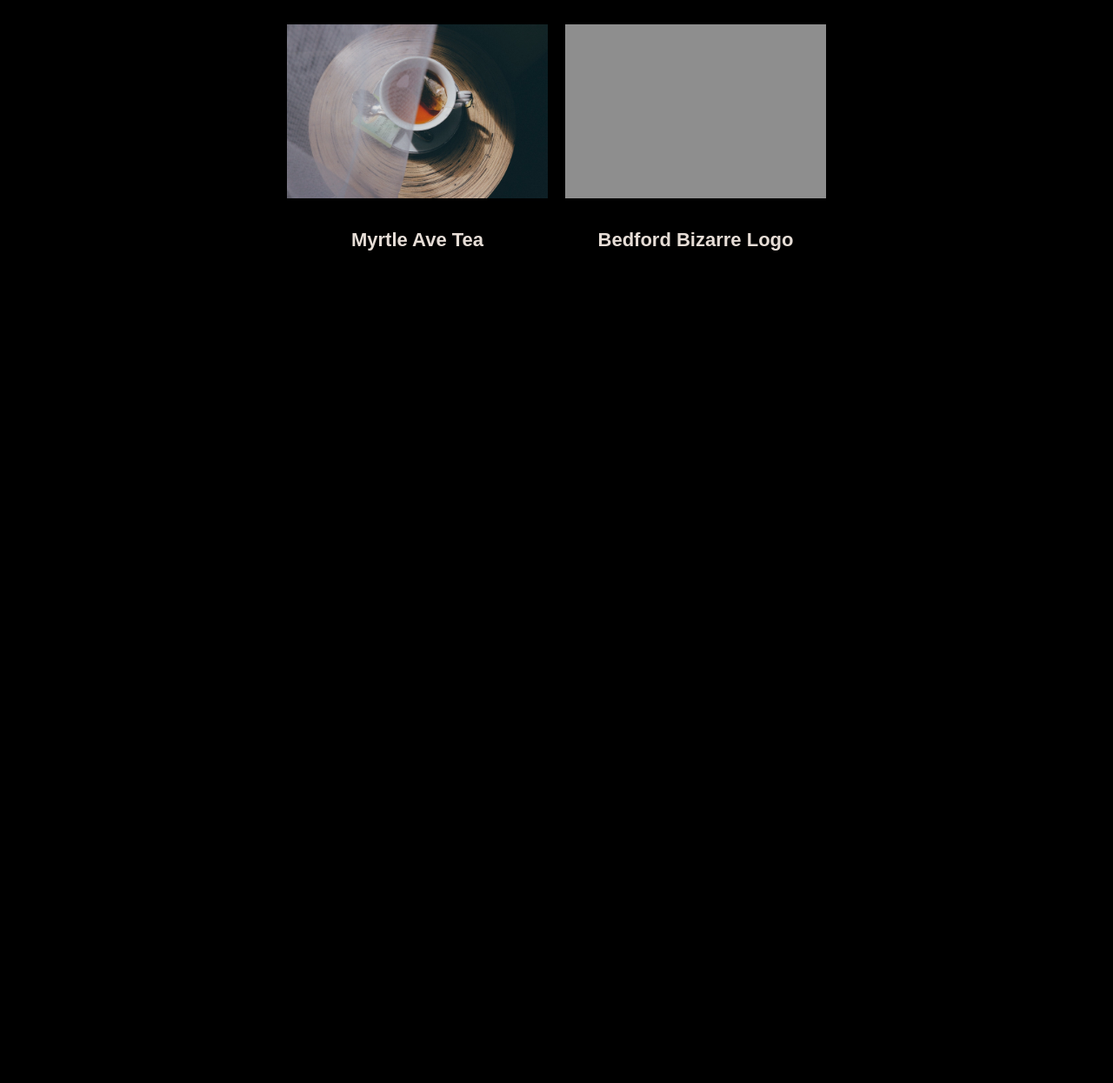
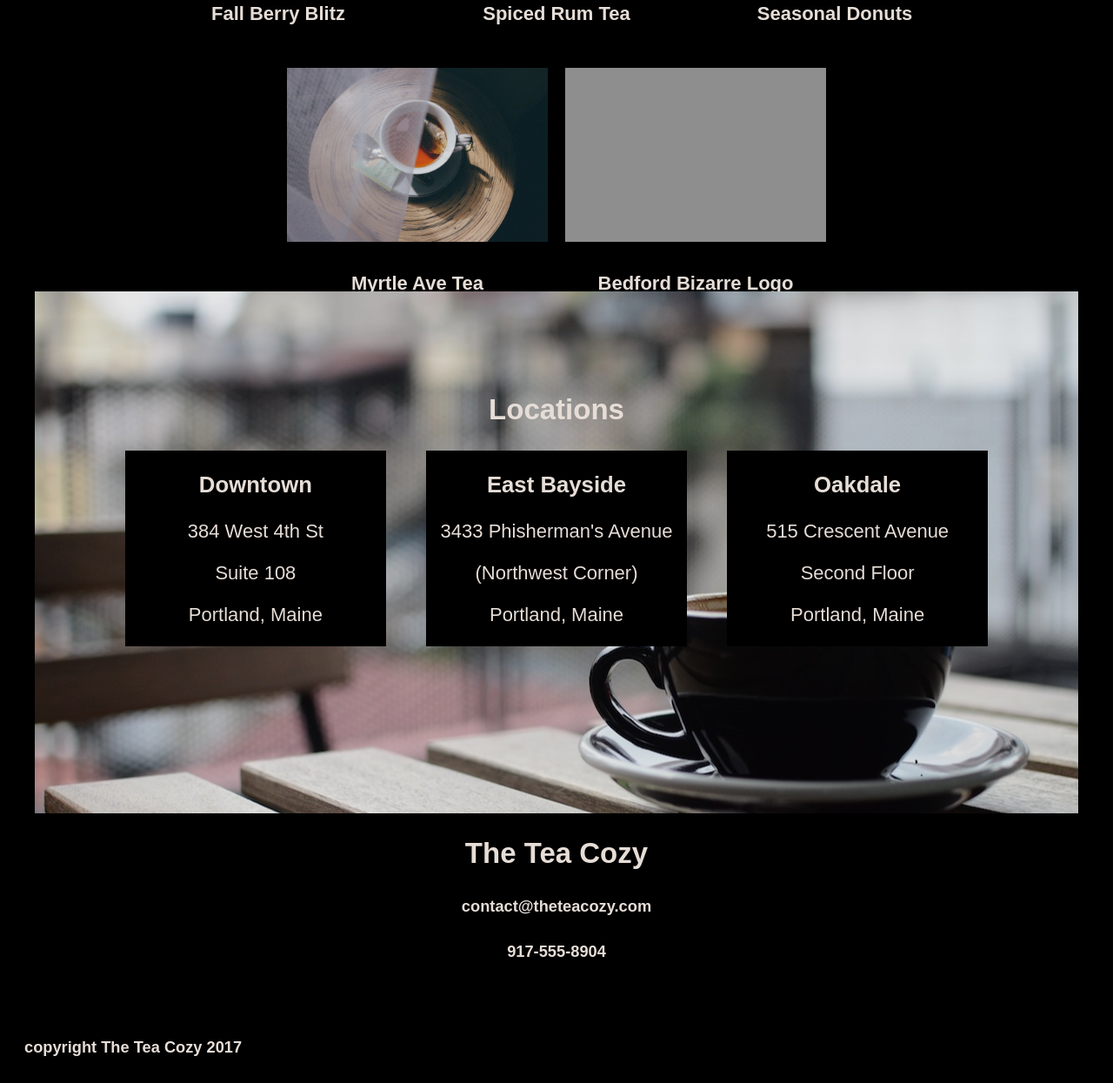
Before and after one commit to LordAmpharos/Tea_Cozy, a plain HTML site: page index.html in a window 1280 px wide. Shown: the part 1224-2469 px from the top of the page at 87% size. Before the commit the page ends 1567 px from the top, so only its background shows below. Drawn offline with Linux system fonts and the light colour scheme; grey boxes are pictures that could not be loaded.

Commit message:
final commit

```diff
--- a/index.html
+++ b/index.html
@@ -56,5 +56,38 @@
             </div>
         </div>
     </div>
+    <div class="locations">
+        <div class="locationInfo">
+            <h2>Locations</h2>
+            <div class="locationContainer">
+                <div class="locationBox">
+                    <h3>Downtown</h3>
+                    <p>384 West 4th St</p>
+                    <p>Suite 108</p>
+                    <p>Portland, Maine</p>
+                </div>
+                <div class="locationBox">
+                    <h3>East Bayside</h3>
+                    <p>3433 Phisherman's Avenue</p>
+                    <p>(Northwest Corner)</p>
+                    <p>Portland, Maine</p>
+                </div>
+                <div class="locationBox">
+                    <h3>Oakdale</h3>
+                    <p>515 Crescent Avenue</p>
+                    <p>Second Floor</p>
+                    <p>Portland, Maine</p>
+                </div>
+            </div>
+        </div>
+    </div>
+    <div class="footer">
+        <h2>The Tea Cozy</h2>
+        <h5>contact@theteacozy.com</h5>
+        <h5>917-555-8904</h5>
+    </div>
+    <div class="subfooter">
+        <h5>copyright The Tea Cozy 2017</h5>
+    </div>
 </body>
 </html>
--- a/styles.css
+++ b/styles.css
@@ -42,7 +42,7 @@ header {
     width: 1200px;
 }
 
-monthlyTea {
+.monthlyTea{
     margin: 0 auto;
     padding-top: 50px;
     width: 1000px;
@@ -57,7 +57,40 @@ monthlyTea {
     width: 1000px;
 }
 
-.interiorContainer  {
+.interiorContainer {
     margin: 10px;
     width: 300px;
 }
+
+.locations {
+    background-image: url(./resources/img-locations-background.jpg);
+    background-position: center;
+    background-repeat: no-repeat;
+    height: 600px;
+    width: 1200px;
+    max-width: 1200px;
+    position: relative;
+    margin: 25px auto;
+}
+
+.locationInfo {
+    display: inline-block;
+    margin-top: 90px;
+}
+
+.locationBox {
+    width: 300px;
+    height: 225px;
+    background-color: black;
+    margin: 0 20px;
+    display: inline-block;
+}
+
+.footer {
+    height: 200px;
+}
+
+.subfooter {
+    text-align: left;
+    margin-left: 20px;
+}
```
